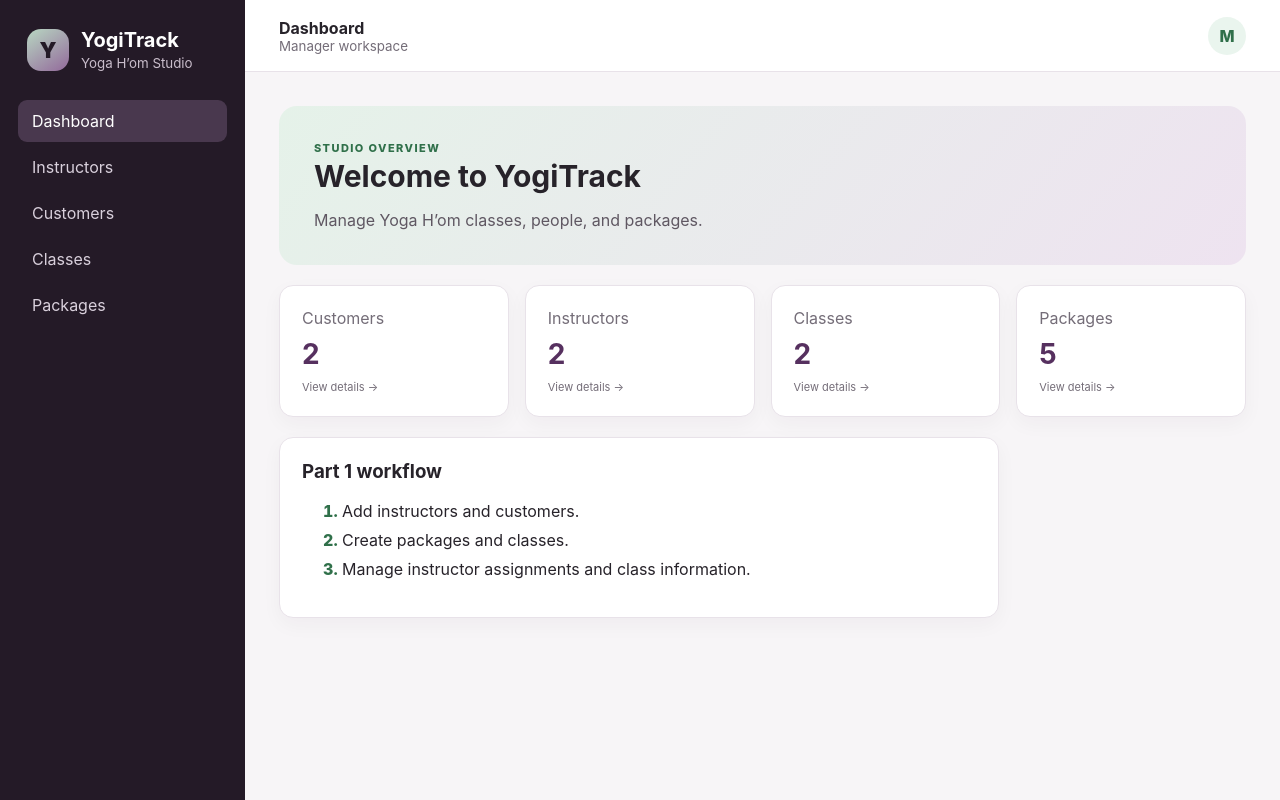
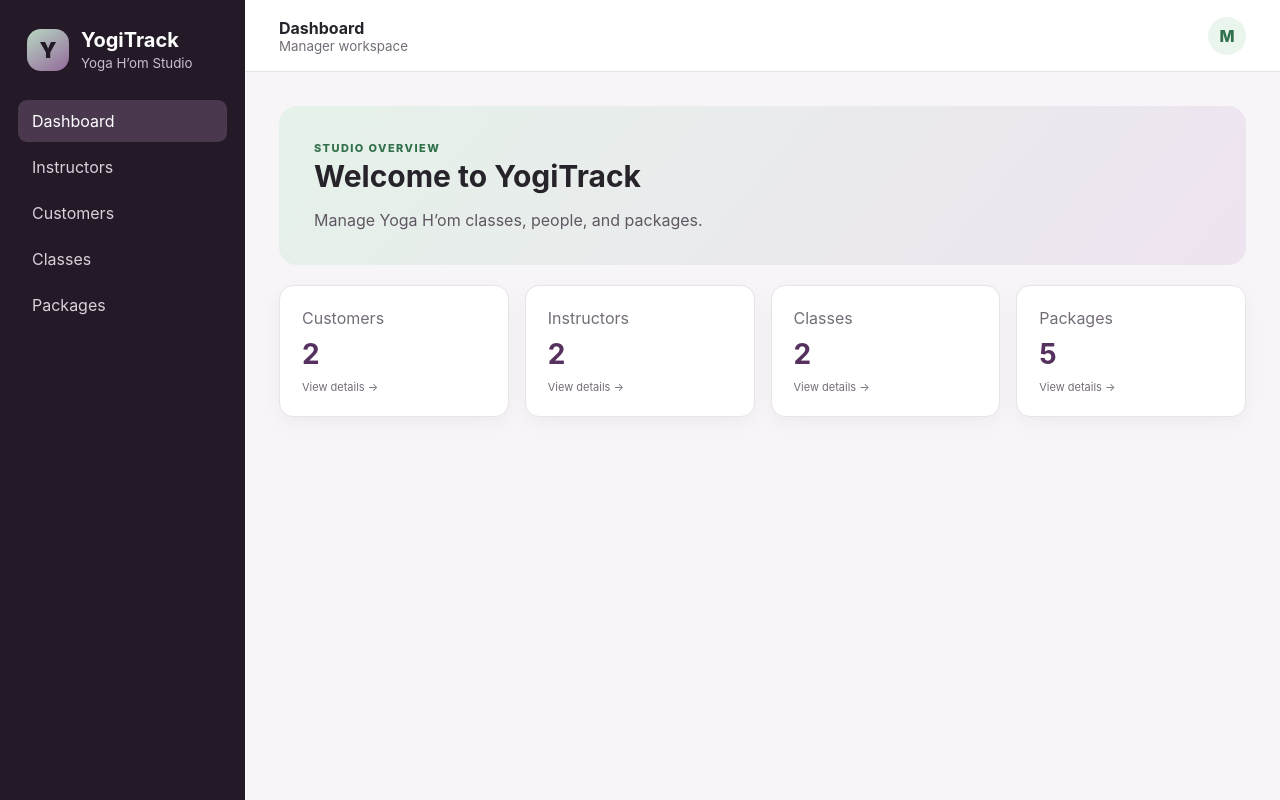
Before and after one commit to blahblahyaddayadda/PrjtPt1, a React (Vite) app: page / in a window 1280 px wide. Built offline with nearby package versions, Linux system fonts and the light colour scheme.

Commit message:
Remove Part 1 workflow from dashboard

```diff
--- a/App.js
+++ b/App.js
@@ -149,14 +149,6 @@ function Dashboard({ db, setPage }) {
             )}
         </div>
 
-        <div className="card getting-started">
-            <h3>Part 1 workflow</h3>
-            <ol>
-                <li>Add instructors and customers.</li>
-                <li>Create packages and classes.</li>
-                <li>Manage instructor assignments and class information.</li>
-            </ol>
-        </div>
     </section>;
 }
 
```
